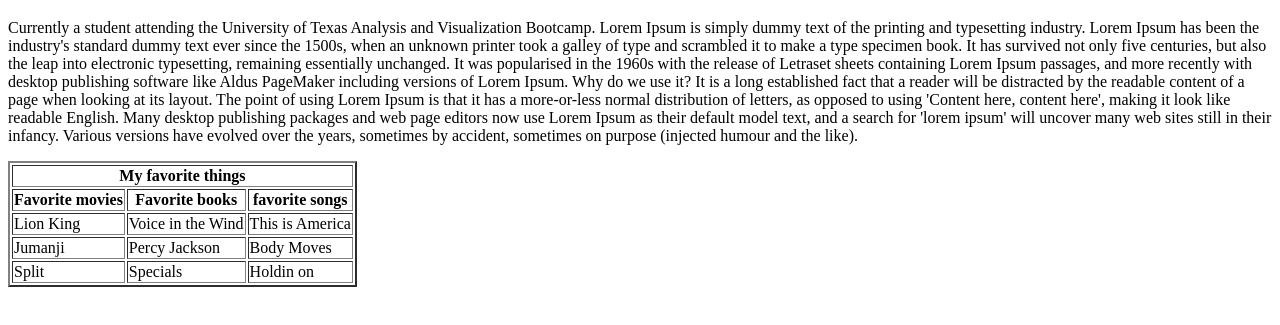
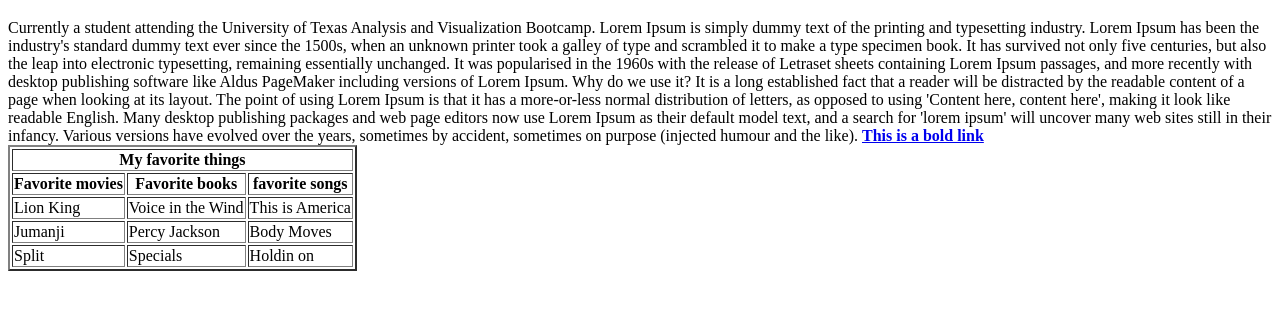
Before and after one commit to Mendiolac/Mendiolac.github.io, a plain HTML site: page index.html in a window 1280 px wide. Shown: the part 291-616 px from the top of the page. Drawn offline with Linux system fonts and the light colour scheme.

Commit message:
updating index.html

```diff
--- a/index.html
+++ b/index.html
@@ -22,10 +22,8 @@
   Many desktop publishing packages and web page editors now use Lorem Ipsum as their default model text, and a search for 'lorem ipsum' will uncover many web sites still in their infancy.
   Various versions have evolved over the years, sometimes by accident, sometimes on purpose (injected humour and the like).
 
-<ul><a href= "https://www.linkedin.com/in/camille-mendiola-3a2886161/">
-  <a href = "https://dashboard.heroku.com/apps/mendiolac-datacamp/resources?justInstalledAddonServiceId=88f985cd-2c0e-452f-b755-f381335db573"></a>
-</a></ul>
-
+  <strong><a href="file:///C:/Users/Camseph/localRepo/class-content/12-Web/1/Activities/04-Stu_MyFirst_HTML/Solved/my-first.html">This is a bold link</a></strong>
+  <br>
   <table border="2">
     <thead>
       <tr>
```
